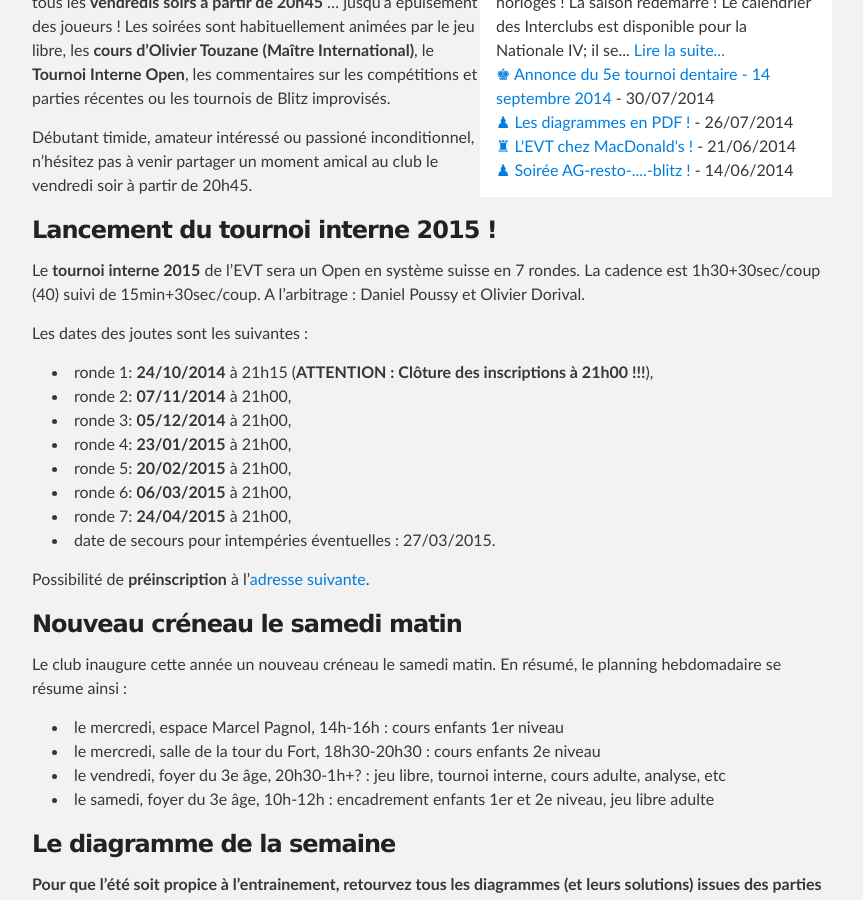
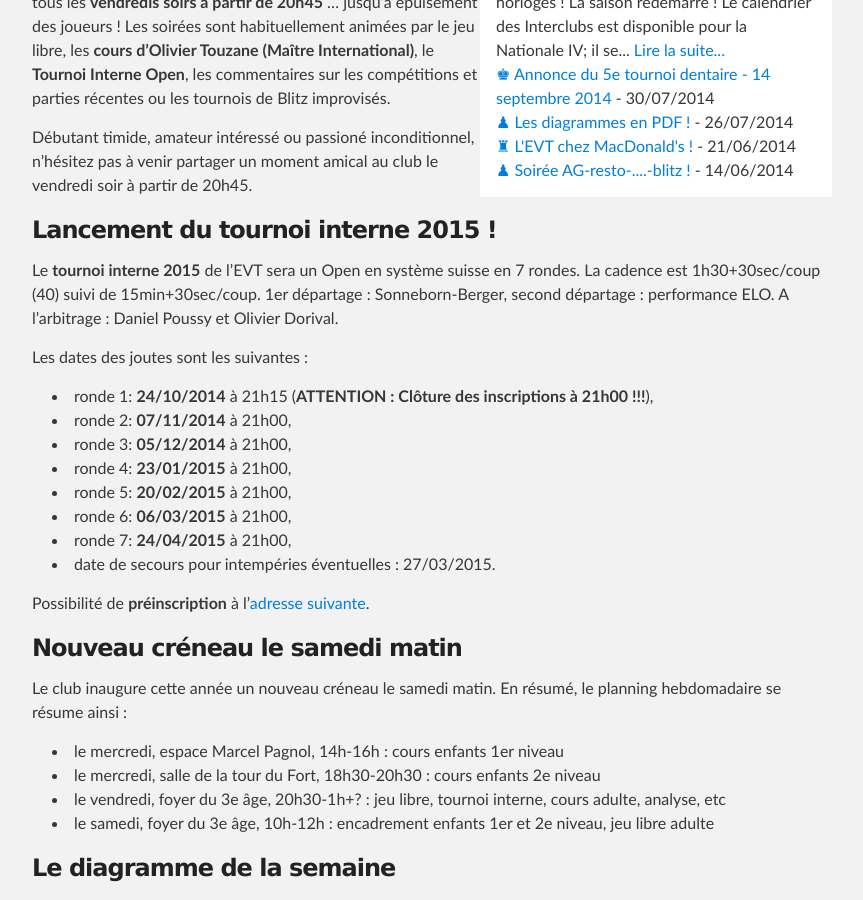
Before and after one commit to echiquier-villeneuve-tolosane/echiquier-villeneuve-tolosane.github.io, a Jekyll site: the page built from index.md, in a window 1280 px wide and 900 px high, scrolled down 325 px. Shown: the whole window, without its empty margins (208-1071 px from the left). Built offline with Jekyll 4.4.1, drawn with Linux system fonts in a browser that asks for light colours; nearby versions of some CDN libraries.

Commit message:
Updated index.md

```diff
--- a/index.md
+++ b/index.md
@@ -13,7 +13,7 @@ Débutant timide, amateur intéressé ou passioné inconditionnel, n'hésitez pa
 
 ### Lancement du tournoi interne 2015 !
 
-Le **tournoi interne 2015** de l'EVT sera un Open en système suisse en 7 rondes. La cadence est 1h30+30sec/coup (40) suivi de 15min+30sec/coup. A l'arbitrage : Daniel Poussy et Olivier Dorival.
+Le **tournoi interne 2015** de l'EVT sera un Open en système suisse en 7 rondes. La cadence est 1h30+30sec/coup (40) suivi de 15min+30sec/coup. 1er départage : Sonneborn-Berger, second départage : performance ELO. A l'arbitrage : Daniel Poussy et Olivier Dorival.
 
 Les dates des joutes sont les suivantes :
 
```
